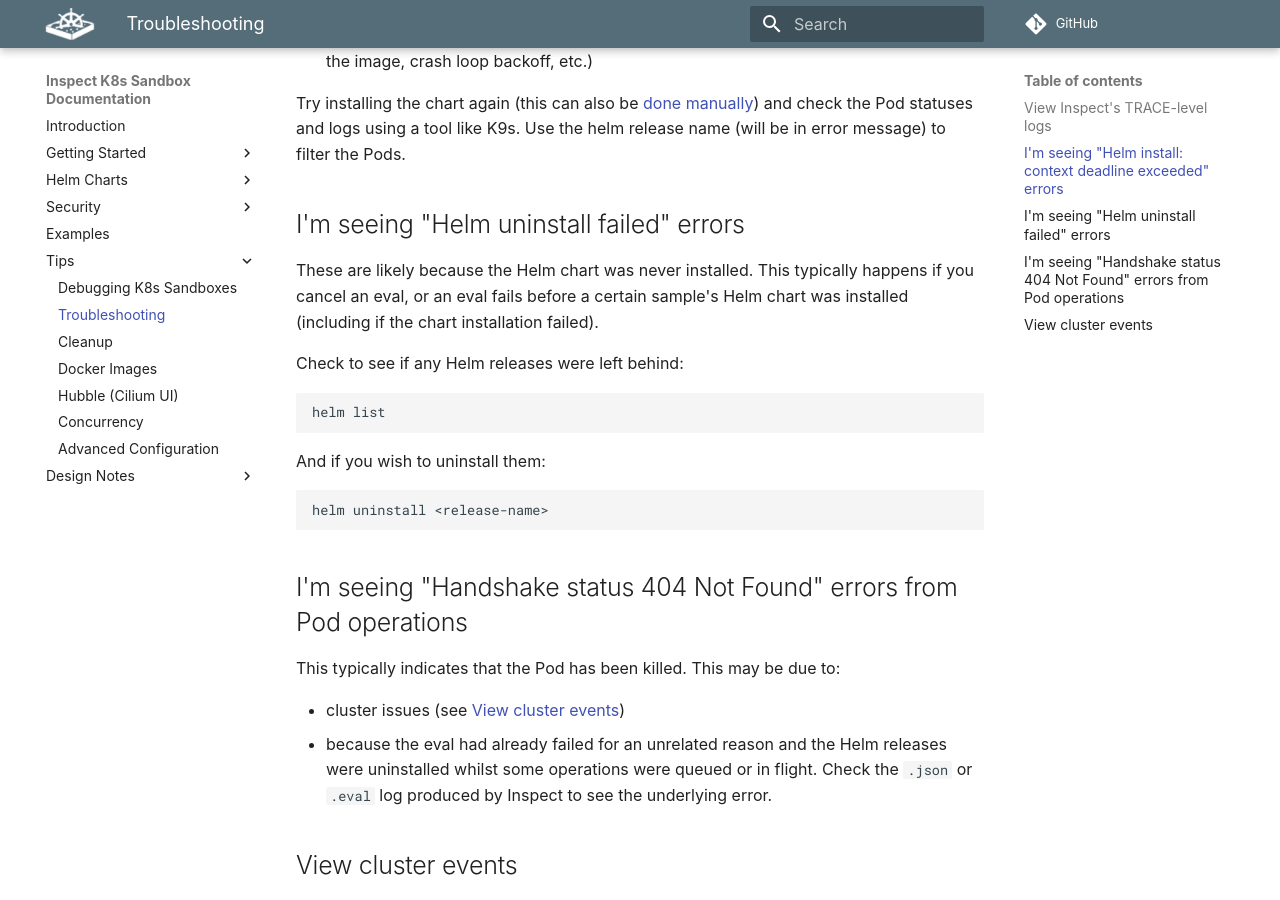
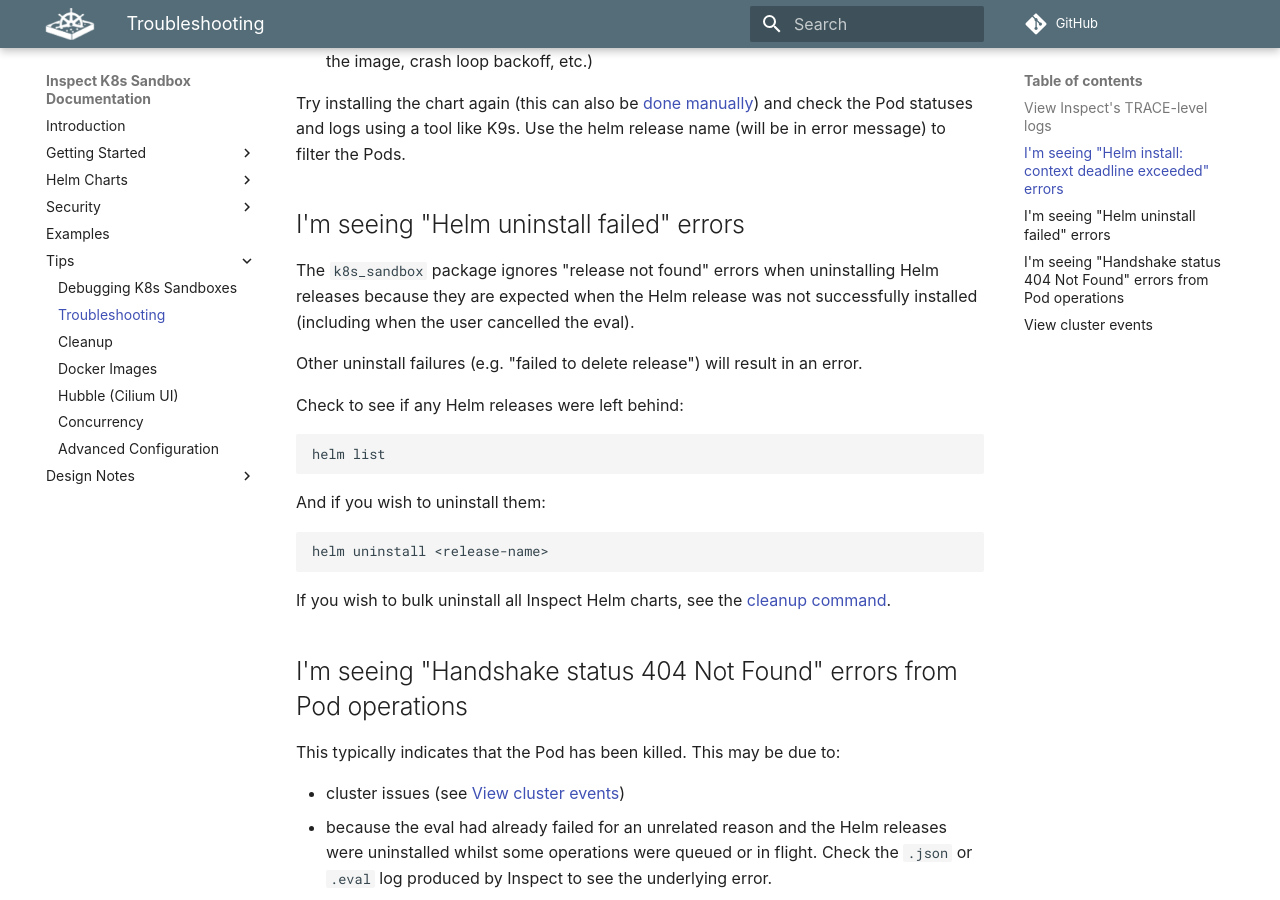
Before and after one commit to UKGovernmentBEIS/inspect_k8s_sandbox, an MkDocs documentation site: the page built from docs/docs/tips/troubleshooting.md, in a window 1280 px wide and 900 px high, scrolled down 618 px. Built offline with MkDocs 1.6.1 and Material for MkDocs 9.7.7, drawn with Linux system fonts in a browser that asks for light colours; some web fonts are replaced; comment, search, counter and statistics services are not loaded.

Commit message:
Adjust docs to reflect change in behaviour.

````diff
--- a/docs/docs/tips/troubleshooting.md
+++ b/docs/docs/tips/troubleshooting.md
@@ -28,9 +28,11 @@
 
 ## I'm seeing "Helm uninstall failed" errors
 
-These are likely because the Helm chart was never installed. This typically happens if
-you cancel an eval, or an eval fails before a certain sample's Helm chart was installed
-(including if the chart installation failed).
+The `k8s_sandbox` package ignores "release not found" errors when uninstalling Helm
+releases because they are expected when the Helm release was not successfully installed
+(including when the user cancelled the eval).
+
+Other uninstall failures (e.g. "failed to delete release") will result in an error.
 
 Check to see if any Helm releases were left behind:
 
@@ -43,6 +45,9 @@
 ```sh
 helm uninstall <release-name>
 ```
+
+If you wish to bulk uninstall all Inspect Helm charts, see the [cleanup
+command](cleanup.md).
 
 ## I'm seeing "Handshake status 404 Not Found" errors from Pod operations
 
````
